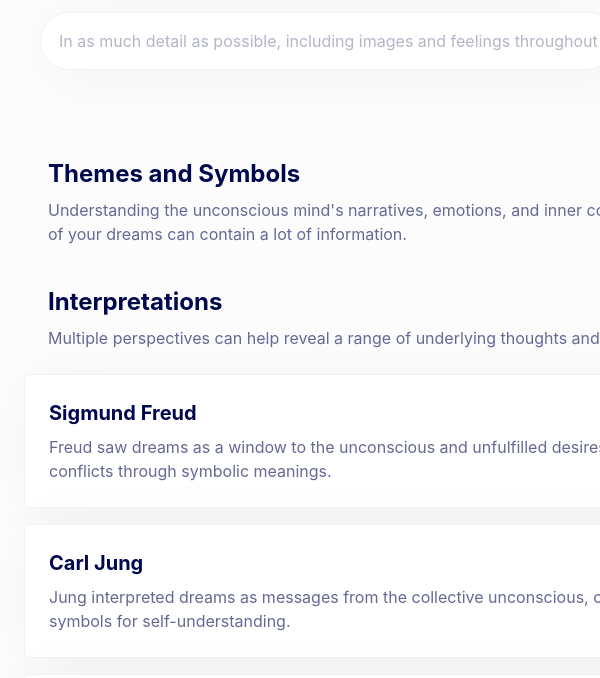
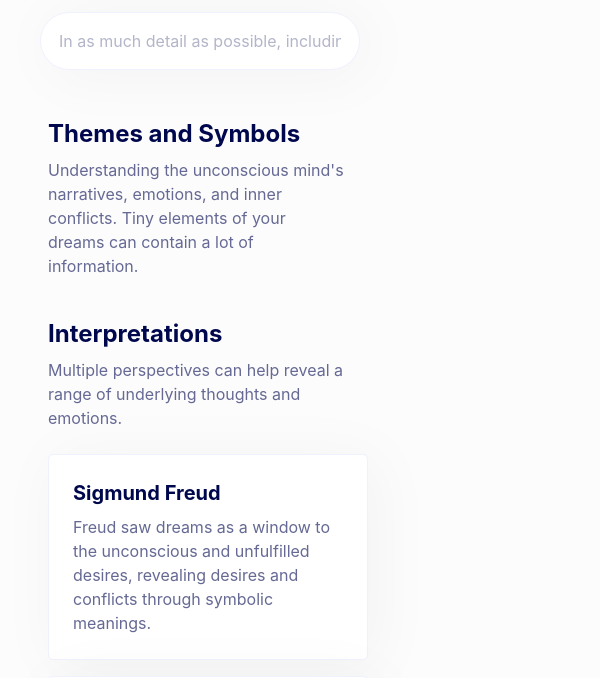
Before and after one commit to meghanmartin995/dreams, a website: page views/index.html in a window 600 px wide. Shown: the part 249-927 px from the top of the page. Drawn offline with Linux system fonts and the light colour scheme; files whose address does not match are found by name.

Commit message:
responsiveness

```diff
--- a/public/styles/styles.css
+++ b/public/styles/styles.css
@@ -281,7 +281,7 @@
 
   .header-text h1 {
       /* Further decrease the font size for mobile */
-      font-size: 32px;
+      font-size: 24px;
   }
 
   .dream-input input[type="search"] {
@@ -291,15 +291,27 @@
       width: 100%; /* Make use of the full width on mobile */
       margin: 0 auto 24px 24px;
   }
+
+  .interpretation {
+    width: 600px;
+  }
 }
 
-@media only screen and (max-width: 800px) {
+@media only screen and (max-width: 900px) {
 
   .dream-analysis .dream-analysis .interpretations .interpretation .dream-input {
     /* Adjust for a single column layout on mobile */
     width: 96vw !important;
     padding-left: 24px;
     padding-right: 24px;
+}
+
+.interpretation {
+  width: 400px;
+}
+
+.interpretations {
+  padding-left: 24px;
 }
 
 .themes {
@@ -309,11 +321,16 @@
 
 .themes p {
   padding-left: 0;
+  width: 320px;
 }
 
-.interpretations h2 {
+.themes {
   padding-left: 24px;
-  padding-right: 24px;
+}
+
+.interpretation-reason {
+  padding-left: 0;
+  width: 320px;
 }
 
 .hero {
@@ -331,8 +348,11 @@
 }
 
 .dream-input input {
-  width: 96vw !important;
   margin: 0 0 48px 16px;
+}
+
+.dream-input {
+  margin: 0 !important;
 }
 
 
@@ -356,9 +376,23 @@
 
   .dream-input {
     margin-bottom: 40px;
+    width: 320px;
+  }
+
+  .dream-input input {
+    width: 320px;
+  }
+
+  .interpretation {
+    width: 320px;
+  }
+
+  .themes img {
+    width: 320px;
+    height: auto;
   }
 
   .header-text h1 {
-    font-size: 32px;
+    font-size: 28px;
   }
 }
```
Also changed, not shown: views/index.html (+1 -0 lines).
